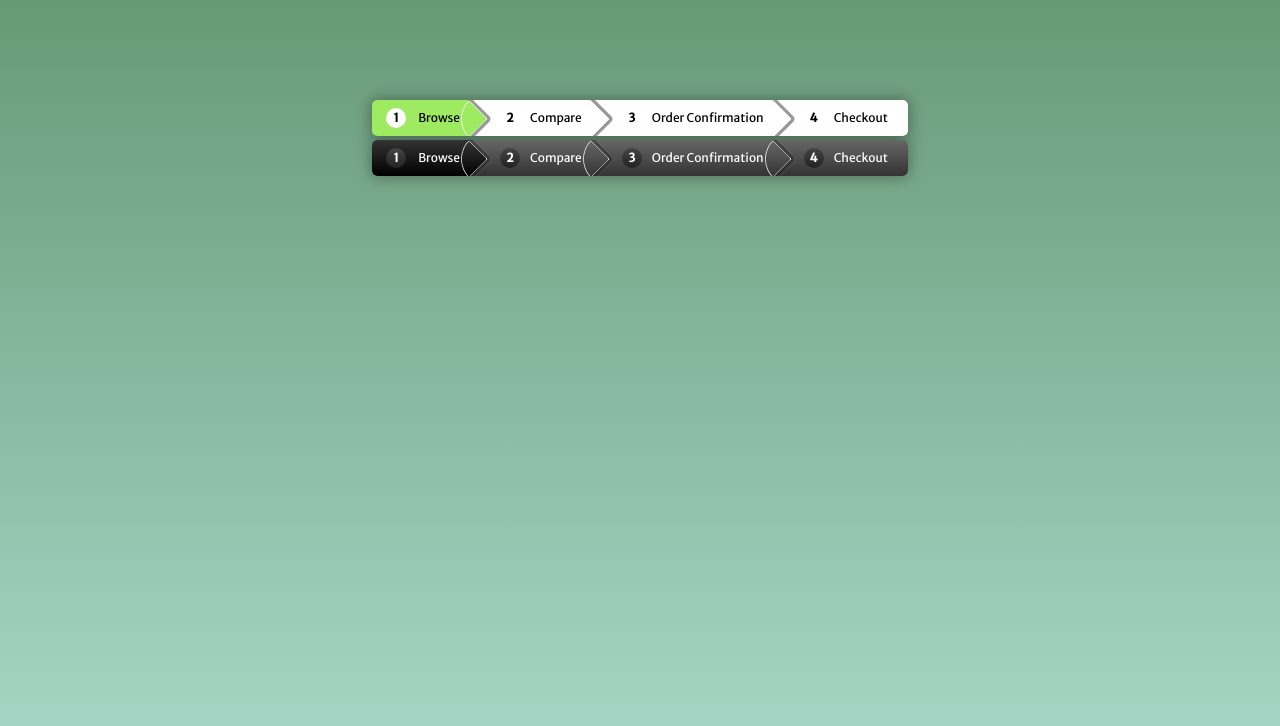
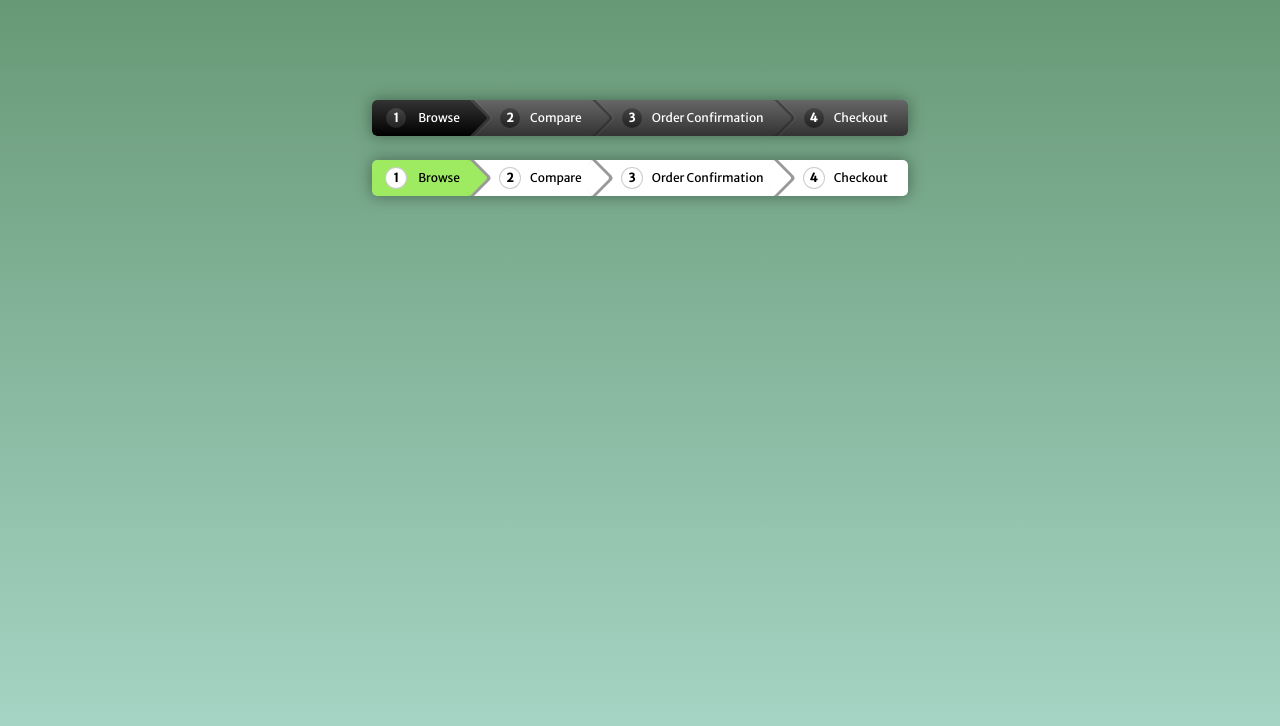
Before and after one commit to BritishPandaChick/breadcrumb-nav, a plain HTML site: page index.html in a window 1280 px wide. Drawn offline with Linux system fonts and the light colour scheme.

Commit message:
Remove border for breadcrumb a:after. Update colors for flat a:before. Move flat class in div tags

```diff
--- a/css/style.css
+++ b/css/style.css
@@ -21,7 +21,7 @@ body {
 .breadcrumb {
   /* centering */
   display: inline-block;
-  box-shadow: 0 0 15px 1px rgba(0,0,0, 0.35);
+  box-shadow: 0 0 15px 1px rgba(0, 0, 0, 0.35);
   overflow: hidden;
   border-radius: 5px;
   /* Let's add the numbers for each link using CSS counters */
@@ -89,12 +89,10 @@ body {
   background: linear-gradient(135deg, #666, #333);
   /* stylish arrow design using box shadow */
   box-shadow:
-    2px -2px 0 2px rgba(0, 0,0,0.4),
-    3px -3px 0 2px rgba(255,255,255,0.1);
+    2px -2px 0 2px rgba(0, 0, 0, 0.4),
+    3px -3px 0 2px rgba(255, 255, 255, 0.1);
   /* 5px for rounded arrows and to
   50px to prevent hover glitches on the border created using shadows */
-  border: 1px solid white;
-  /* the curved border on the left helps in seamless integration of the arrows and link gradients without any interruption from the box shadows provided to the arrows. specially during hover effect. */
   border-radius: 0 5px 0 50px;
 }
 
@@ -130,7 +128,7 @@ body {
 
 .flat a:before {
   background: white;
-  box-shadow: 1px solid #ccc;
+  box-shadow: 0 0 0 1px #ccc;
 }
 
 .flat a:hover, .flat a.active, .flat a:hover:after, .flat a.active:after {
--- a/index.html
+++ b/index.html
@@ -6,15 +6,15 @@
 </head>
 <body>
   <!-- simple div with some links -->
-  <div class="breadcrumb flat">
+  <div class="breadcrumb">
     <a href="#" class="active">Browse</a>
     <a href="#">Compare</a>
     <a href="#">Order Confirmation</a>
     <a href="#">Checkout</a>
   </div>
-  <br/>
+  <br/><br/>
   <!-- flat style with animated hover effect -->
-  <div class="breadcrumb">
+  <div class="breadcrumb flat">
     <a href="#" class="active">Browse</a>
     <a href="#">Compare</a>
     <a href="#">Order Confirmation</a>
```
